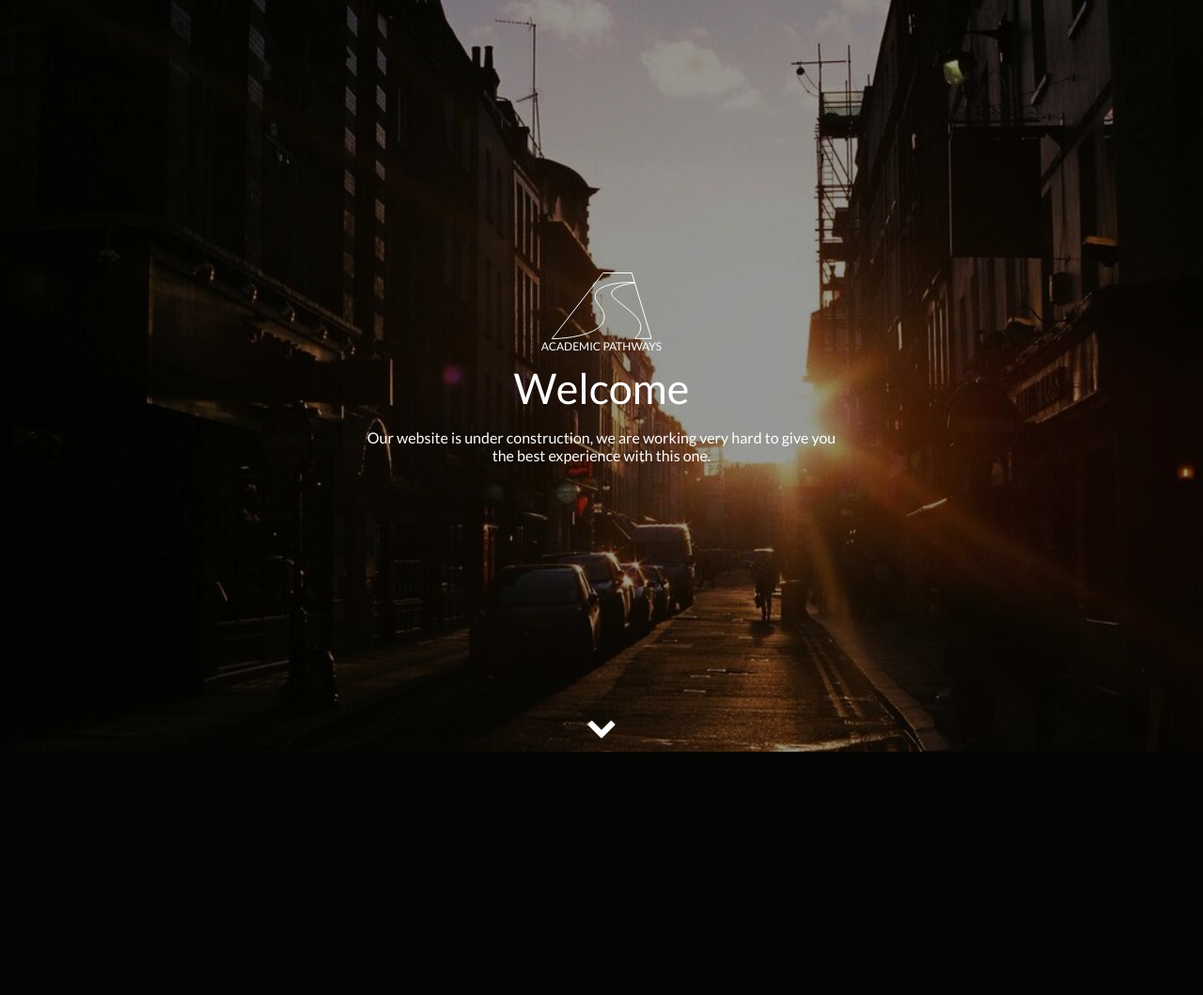
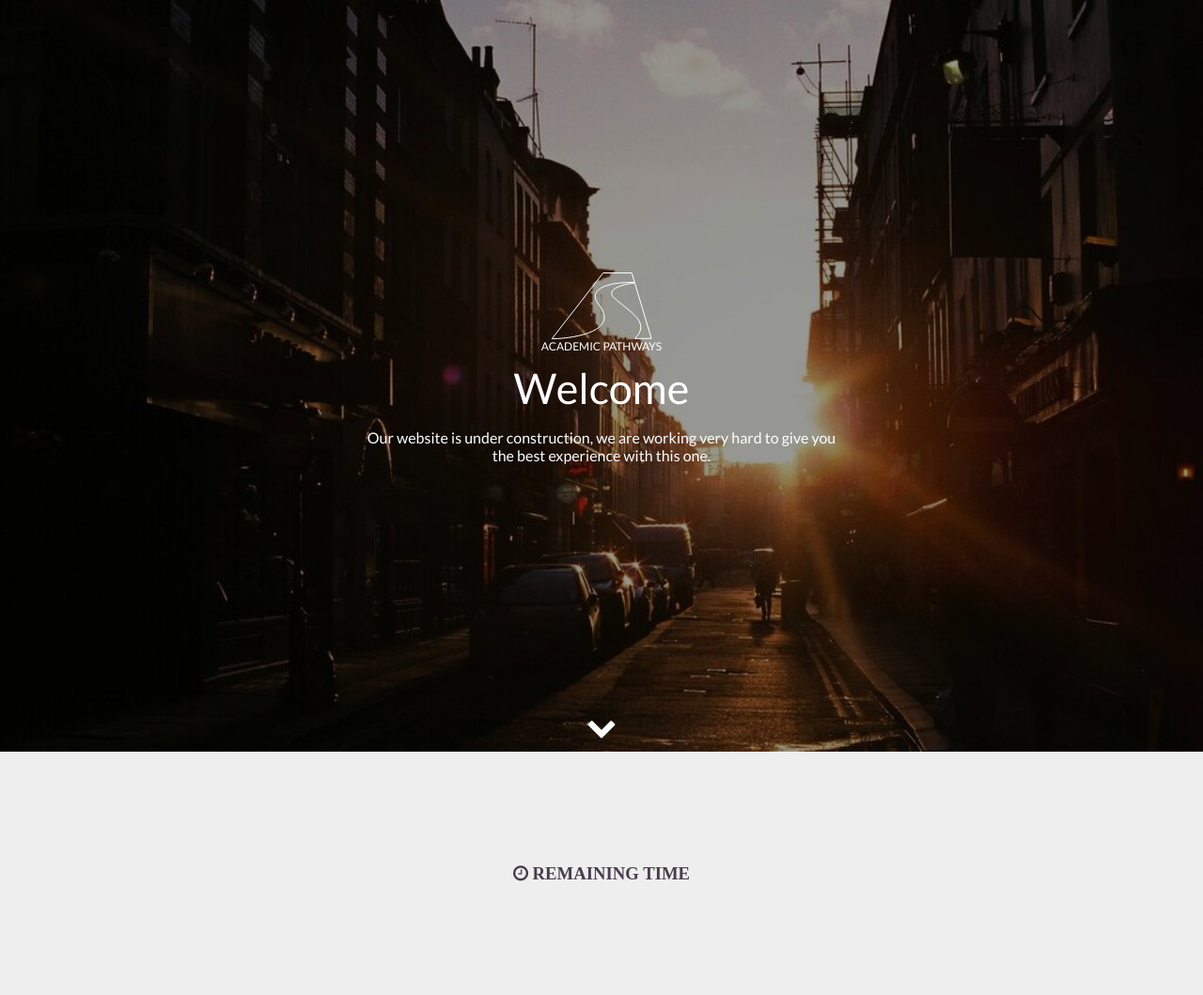
Before and after one commit to 404minds/academic-pathways, a PHP site: page / in a window 1280 px wide. Shown: the whole page at 94% size. Before the commit the page ends 800 px from the top, so only its background shows below. Run offline with PHP 8.4, Linux system fonts and the light colour scheme; some libraries are stand-ins or nearby versions.

Commit message:
set position of relative section element

```diff
--- a/css/style.css
+++ b/css/style.css
@@ -6,37 +6,40 @@
 body {
 	margin: 0;
 	padding: 0;
-	color: white;
 }
 
 a {
 	text-decoration: none;
-
 }
 
 section {
 	display: block;
+	position: relative;
 }
 
-.background {
+.main .background-image {
+	background-image: url(../images/background.jpeg);
+	background-size: cover;
+	background-repeat: no-repeat;
 	position: fixed;
 	top: 0;
 	bottom: 0;
 	left: 0;
 	right: 0;
-	background-image: url(../images/background.jpeg);
-	background-size: cover;
-	background-repeat: no-repeat;
 }
 
-.overlay {
-	width: 100%;
-	height: 100%;
+.main .overlay {
 	background-color: rgba(0,0,0,0.4);
+	position: fixed;
+	top: 0;
+	left: 0;
+	right: 0;
+	bottom: 0;
 }
+
 .section-home {
 	display: block;
-	height: 100vh;
+	height: 100%;
 	width: 100%;
 	text-align: center;
 }
@@ -48,6 +51,7 @@ section {
 	transform: translateY(-50%);
 	width: 500px;
 }
+
 .welcome-content img {
 	width: 108px;
 	height: 71px;
@@ -61,6 +65,7 @@ section {
 	font-family: 'Lato', sans-serif;
 
 }
+
 .welcome-content h4 {
 	color: white;
 	font-size: 12px;
@@ -90,3 +95,11 @@ section {
 .slider i {
 	color : white;
 }
+
+.section-time {
+	background-color: #eeeeee;
+	color: #493c4c;
+	padding: 100px 0;
+	text-align: center;
+	text-transform: uppercase;
+}
--- a/index.html
+++ b/index.html
@@ -7,9 +7,11 @@
 
 	</head>
 	<body>
-		<div class="background">
+		<div class="main">
+			<div class="background-image">
 				<div class="overlay"></div>
 			</div>
+
 			<section class="section-home">
 				<div class="welcome-content">
 					<img src="images/logo-white-outline.svg"/>
@@ -21,11 +23,10 @@
 				 	<a href="#"><i class="fa fa-chevron-down fa-2x"></i></a>
 				 </div>
 			</section>
+
 			<section class="section-time">
-			<div>
-				<h3><i class="fa fa-clock-o"></i>Remaining time</h3>
+				<h3><i class="fa fa-clock-o"></i> Remaining time</h3>
+			</section>
 		</div>
-
-		</section>
 	</body>
 </html>
```
Lines whose indentation alone changed are shown as unchanged.
